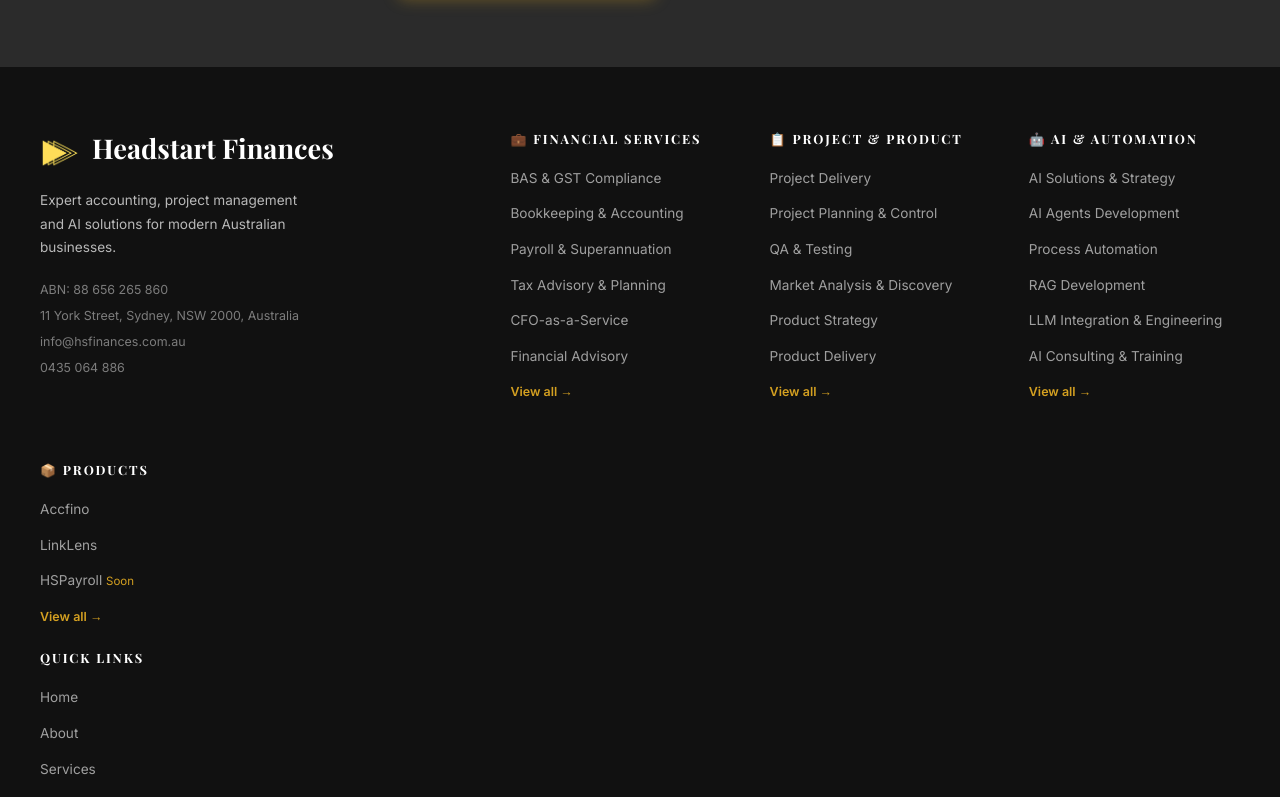
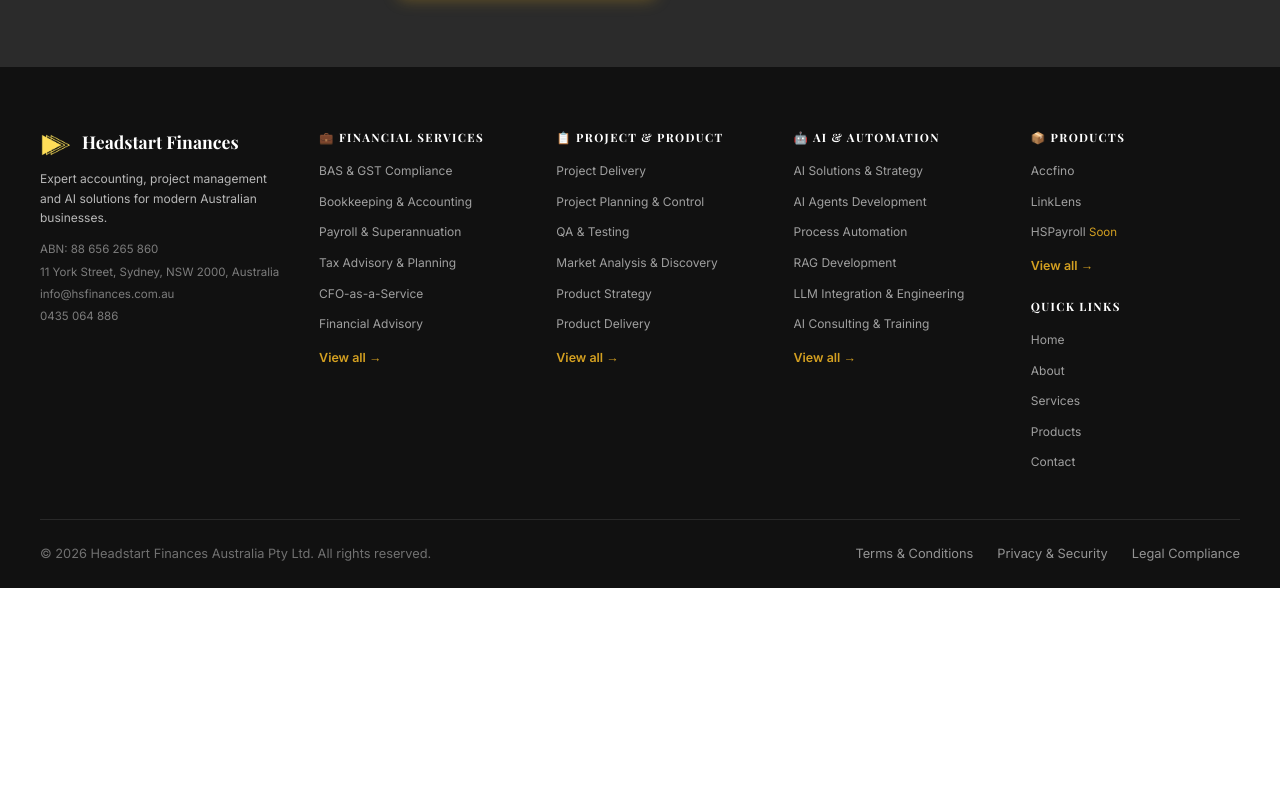
Before and after one commit to pramahosting/hsfinances, a React (Vite) app: page / in a window 1280 px wide. Shown: the part 4740-5537 px from the top of the page. After the commit the page ends 5328 px from the top, so only its background shows below. Built offline with nearby package versions, Linux system fonts and the light colour scheme.

Commit message:
Update nav-footer.css

```diff
--- a/src/styles/nav-footer.css
+++ b/src/styles/nav-footer.css
@@ -31,18 +31,18 @@
 /* ─── FOOTER — black ─────────────────────────────────────────────────────────── */
 .footer       { background: #111111; color: rgba(255,255,255,.7); padding: 64px 24px 0; }
 .footer-inner { max-width: 1200px; margin: 0 auto; }
-.footer-grid  { display: grid; grid-template-columns: 2fr 1fr 1fr 1fr; gap: 48px; padding-bottom: 48px; border-bottom: 1px solid rgba(255,255,255,.1); }
-.footer-brand h3   { font-family: 'Playfair Display',serif; font-size: 1.7rem; color: #fff; margin-bottom: 10px; }
-.footer-brand p    { font-size: .85rem; line-height: 1.75; max-width: 280px; }
-.footer-brand-logo { display: flex; align-items: center; gap: 12px; margin-bottom: 14px; }
-.footer-brand-logo img { height: 30px; width: auto; object-fit: contain; background: transparent; }
-.footer-meta       { margin-top: 20px; }
-.footer-meta div   { font-size: .78rem; color: rgba(255,255,255,.45); margin-bottom: 6px; }
-.footer-col h4     { font-size: .8rem; font-weight: 700; color: #fff; letter-spacing: .15em; text-transform: uppercase; margin-bottom: 18px; }
+.footer-grid  { display: grid; grid-template-columns: 1.2fr 1fr 1fr 1fr 1fr; gap: 28px; padding-bottom: 40px; border-bottom: 1px solid rgba(255,255,255,.1); }
+.footer-brand h3   { font-family: 'Playfair Display',serif; font-size: 1.1rem; color: #fff; margin-bottom: 6px; }
+.footer-brand p    { font-size: .75rem; line-height: 1.65; max-width: 240px; }
+.footer-brand-logo { display: flex; align-items: center; gap: 10px; margin-bottom: 10px; }
+.footer-brand-logo img { height: 24px; width: auto; object-fit: contain; background: transparent; }
+.footer-meta       { margin-top: 12px; }
+.footer-meta div   { font-size: .72rem; color: rgba(255,255,255,.45); margin-bottom: 4px; }
+.footer-col h4     { font-size: .72rem; font-weight: 700; color: #fff; letter-spacing: .12em; text-transform: uppercase; margin-bottom: 12px; }
 .footer-col ul     { list-style: none; }
-.footer-col ul li  { margin-bottom: 10px; }
+.footer-col ul li  { margin-bottom: 5px; }
 .footer-col ul li a,
-.footer-col ul li span { font-size: .85rem; color: rgba(255,255,255,.6); cursor: pointer; transition: .2s; }
+.footer-col ul li span { font-size: .75rem; color: rgba(255,255,255,.6); cursor: pointer; transition: .2s; }
 .footer-col ul li a:hover,
 .footer-col ul li span:hover { color: var(--gold); }
 .footer-bottom  { padding: 24px 0; display: flex; justify-content: space-between; align-items: center; flex-wrap: wrap; gap: 16px; font-size: .8rem; color: rgba(255,255,255,.4); }
@@ -54,6 +54,6 @@
   .nav-links { display: none; position: absolute; top: 100px; left: 0; right: 0; flex-direction: column; background: rgba(255,253,240,.99); padding: 16px 24px; gap: 4px; border-top: 1px solid rgba(212,160,33,.2); box-shadow: 0 8px 24px rgba(0,0,0,.08); }
   .nav-links.open { display: flex; }
   .ham { display: flex; }
-  .footer-grid { grid-template-columns: 1fr 1fr; }
+  .footer-grid { grid-template-columns: 1fr 1fr 1fr; }
 }
 @media (max-width: 560px) { .footer-grid { grid-template-columns: 1fr; } }
```
